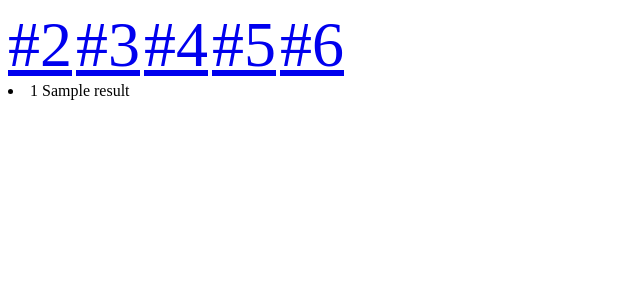
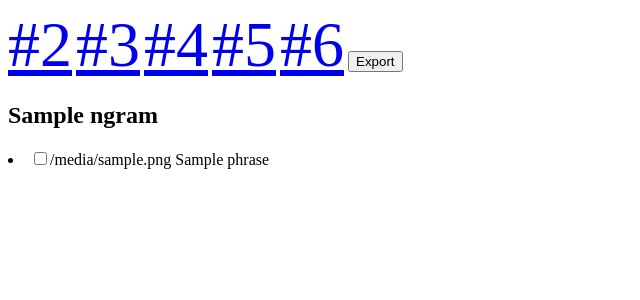
Before and after one commit to talkingtoaj/CorpusFrequency, a Flask app: template templates/phrase_view.html in a window 1280 px wide. Shown: the top 300 px of the page, without its empty margins (0-640 px from the left). Run offline with Flask 2, Linux system fonts and the light colour scheme; the template is opened without the code that fills it: most values are stand-ins (such as "Sample title", 1, 10 or a date in 2020); parts of the project's set-up code (start-up, migrations or seed data) failed here and were passed over.

Commit message:
choosing phrases

```diff
--- a/app.py
+++ b/app.py
@@ -1,42 +1,78 @@
 from flask import Flask, render_template, request
 from get_ngrams import results
 from find_phrases import search
-import pickle
+import pickle, csv
 app = Flask(__name__)
 
-state = {}
+ngram_groups = {}
 try:
-    with open("state", "rb") as file:
-        state = pickle.load(file)
+    with open("ngram_groups", "rb") as file:
+        ngram_groups = pickle.load(file)
 except FileNotFoundError:
     for n in range(2, 7):
-        state[str(n)] = {
+        ngram_groups[str(n)] = {
             result[0]: {
                 "ngram": result[0],
                 "count": result[1],
                 "checked": True,
+                "phrases": [],
             } for result in results[str(n)]
         }
+ngrams_to_n = {}
+for n, groups in ngram_groups.items():
+    for ngram in groups:
+        ngrams_to_n[ngram] = n
 
-@app.route("/toggle", methods=["POST"])
+@app.route("/")
+def home():
+    return render_template("nav.html")
+
+@app.route("/toggle-ngram", methods=["POST"])
 def toggle():
     ngram = request.form['ngram']
-    n = request.form['n']
-    state[n][ngram]["checked"] = not state[n][ngram]["checked"]
+    n = ngrams_to_n[ngram]
+    ngram_groups[n][ngram]["checked"] = not ngram_groups[n][ngram]["checked"]
     save_state()
     return ""
 
-@app.route("/phrase/<n>")
-def hello_world(n):
-    return render_template("ngrams.html", list=state[n].values(), n=n)
+@app.route("/toggle-phrase", methods=["POST"])
+def choose():
+    ngram = request.form['ngram']
+    n = ngrams_to_n[ngram]
+    phrase = request.form['phrase']
+    phrases = ngram_groups[n][ngram]["phrases"]
+    if phrase in phrases:
+        phrases.remove(phrase)
+    else:
+        phrases.append(phrase)
+    save_state()
+    return ""
 
-@app.route("/word/<word>")
-def word(word):
-    return render_template("phrase_view.html", results=search(word))
+@app.route("/ngrams/<n>")
+def ngrams(n):
+    return render_template("ngrams.html", list=ngram_groups[n].values())
+
+@app.route("/phrase/<ngram>")
+def phrase(ngram):
+    n = ngrams_to_n[ngram]
+    return render_template("phrase_view.html", results=search(ngram), ngram=ngram, phrases=ngram_groups[n][ngram]["phrases"])
+
+@app.route("/export", methods=["POST"])
+def export():
+    with open('phrases.csv', mode='w') as csv_file:
+        fieldnames = ['ngram', 'phrase']
+        writer = csv.DictWriter(csv_file, fieldnames=fieldnames)
+
+        writer.writeheader()
+        for group in ngram_groups.values():
+            for ngram, value in group.items():
+                for phrase in value["phrases"]:
+                    writer.writerow({'ngram': ngram, 'phrase': phrase})
+    return ""
 
 def save_state():
-    with open("state", "wb") as file:
-        pickle.dump(state, file)
+    with open("ngram_groups", "wb") as file:
+        pickle.dump(ngram_groups, file)
 
 if __name__ == "__main__":
     app.run(debug=False)
--- a/find_phrases.py
+++ b/find_phrases.py
@@ -15,9 +15,9 @@ def search(phrase):
         while True:
             location = lower_content.find(phrase, upto)
             if location == -1: break
-            results.append((
-                name,
-                content[max(0, location-100): location + 100]
-            ))
+            results.append({
+                "fileName": name,
+                "phrase": content[max(0, location-100): location + 100]
+            })
             upto = location + 1
     return results
--- a/templates/nav.html
+++ b/templates/nav.html
@@ -1,5 +1,15 @@
 <!doctype html>
 {% for i in ('2', '3', '4', '5', '6') %}
-<a href="{{ '/phrase/'+ i}}" style="font-size: 64px;"> #{{i}}</a>
+<a href="{{ '/ngrams/'+ i}}" style="font-size: 64px;"> #{{i}}</a>
 {% endfor %}
+<button onclick="triggerExport()">Export</button>
+<script>
+    function triggerExport() {
+        var xhr = new XMLHttpRequest()
+        xhr.open('POST', '/export')
+        xhr.setRequestHeader("Content-type", "application/x-www-form-urlencoded")
+        xhr.send()
+    }
+</script>
+
 {% block content %}{% endblock %}
--- a/templates/phrase_view.html
+++ b/templates/phrase_view.html
@@ -1,6 +1,17 @@
 {% extends "nav.html" %}
 {% block content %}
+<h2>{{ngram}}</h2>
 {% for result in results %}
-    <li>{{ result[0] }} {{ result[1] }}</li>
+    <li><input type="checkbox" onclick="togglePhrase('{{result.phrase}}')" {{'checked' if result.phrase in phrases}}>{{ result.fileName }} {{ result.phrase }}</li>
 {% endfor %}
+
+<script>
+    function togglePhrase(phrase) {
+        var xhr = new XMLHttpRequest()
+        xhr.open('POST', '/toggle-phrase')
+        xhr.setRequestHeader("Content-type", "application/x-www-form-urlencoded")
+        xhr.send('ngram={{ngram}}' + '&phrase=' + phrase)
+    }
+</script>
+
 {% endblock %}
```
Also changed, not shown: templates/ngrams.html (+3 -12 lines).
